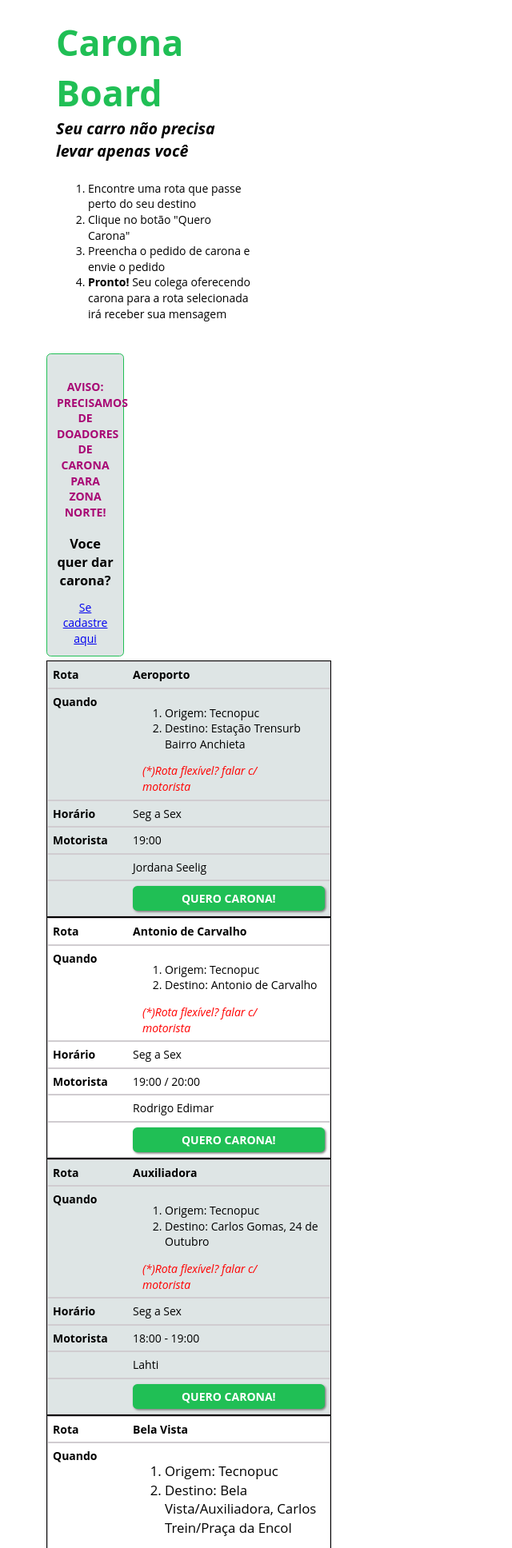
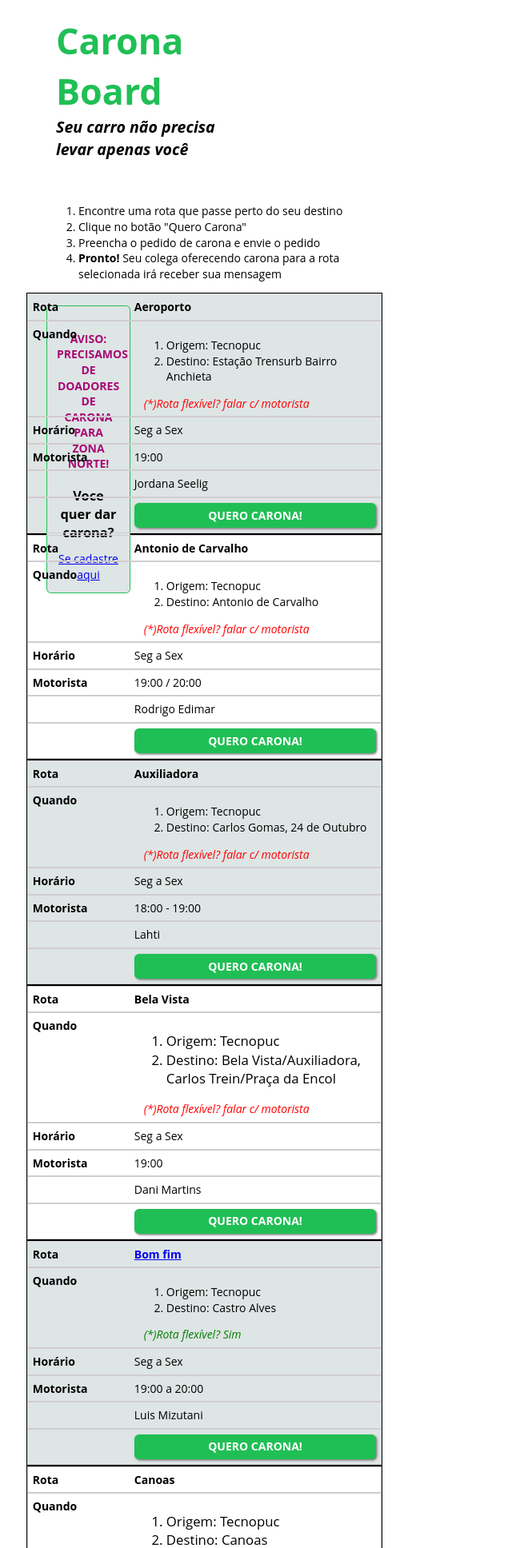
Before and after one commit to transportelivre/caronaboard, a PHP site: page / in a window 1280 px wide. Shown: the top 1936 px of the page at 80% size, without its empty margins (0-640 px from the left). Run offline with PHP 8.4, Linux system fonts and the light colour scheme.

Commit message:
changes in homepage layot

```diff
--- a/bonfim.php
+++ b/bonfim.php
@@ -10,7 +10,7 @@
 	<body>
 	<div class="main">
 		<div class="topo">
-			<h1><a href="http://caronaboard.com">Carona Board</a></h1>
+			<h1><a href="http://caronaboard.com">voltar para home</a></h1>
 		</div>
 		<div class="motorista_pic">
 			<img src="images/mizu.png">
--- a/index.css
+++ b/index.css
@@ -56,7 +56,7 @@
 	font: 14px/1.4 'Open Sans', Arial;
 }
 #page-wrap {
-	margin: 10px 50px;
+	margin: auto 50px;
 }
 p {
 	margin: 20px 0;
@@ -94,6 +94,7 @@
 table {
 	width: 90%;
 	border-collapse: collapse;
+	margin: auto;
 }
 /* Zebra striping */
 tr:nth-of-type(odd) {
@@ -129,6 +130,11 @@
 #header {
 	display: inline-block;
 	width: 90%;
+	margin: auto;
+}
+#topbar {
+	background-color: #20BF55;
+	display: block;
 }
 #title {
 	display: block;
--- a/index.php
+++ b/index.php
@@ -10,9 +10,14 @@
 	<body>
 		<div id="page-wrap">
 			<div id="header">
+				<div id="topbar">
+				</div>
 				<div id="title">
 				<h1>Carona Board</h1>
 				<h2>Seu carro não precisa levar apenas você</h2>
+				</div>
+			</div>
+				<div id="how_to">
 				<ol>
 					<li>Encontre uma rota que passe perto do seu destino</li>
 					<li>Clique no botão "Quero Carona"</li>
```
Lines whose indentation alone changed are shown as unchanged.
